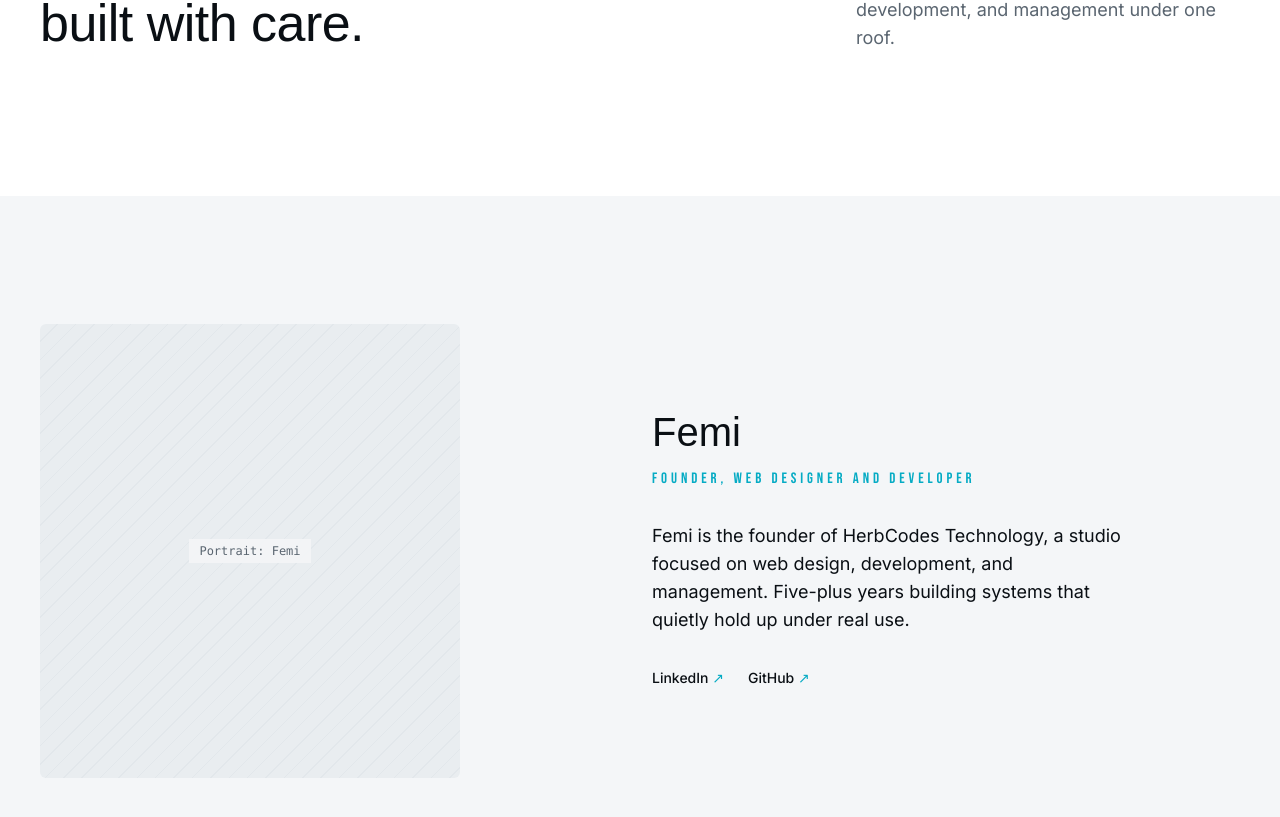
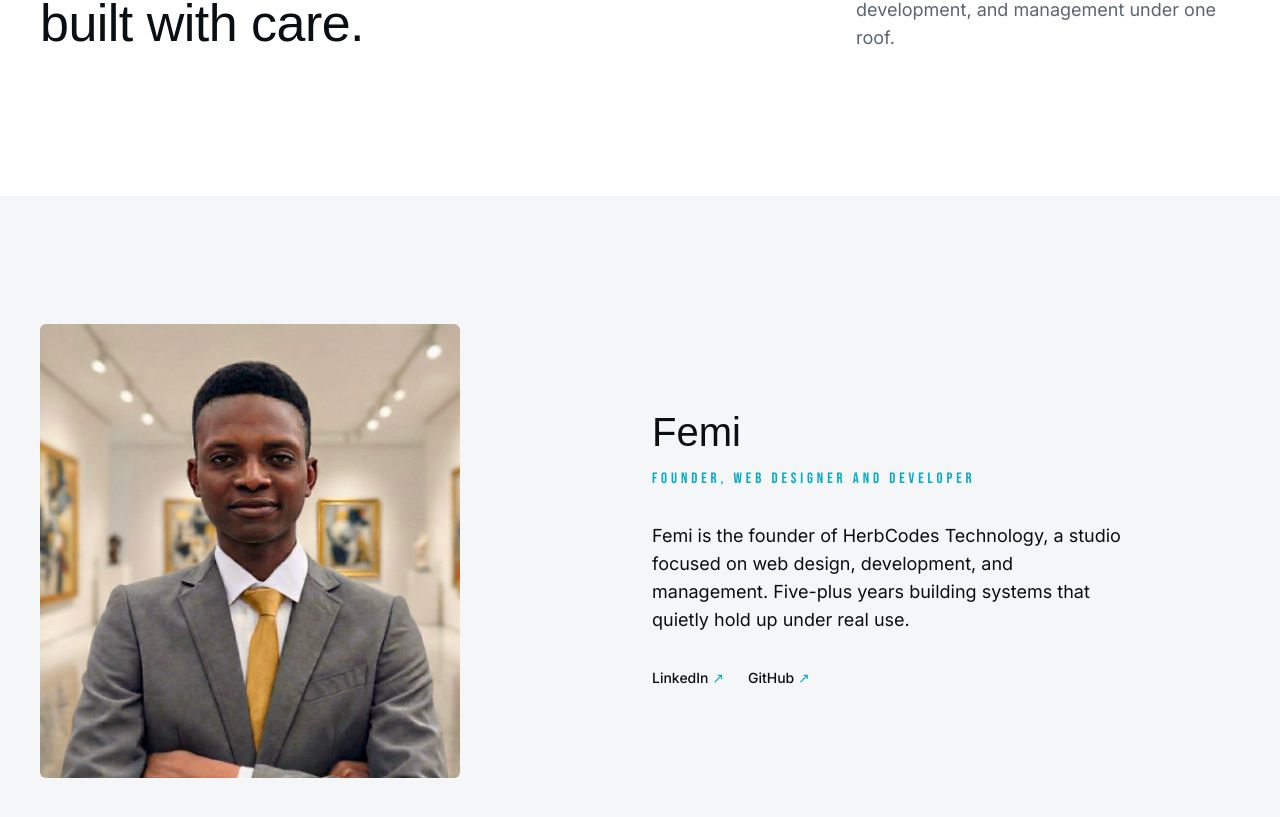
Before and after one commit to Obafemi00/portfolio, a Next.js app: page /about in a window 1280 px wide. Shown: the part 343-1160 px from the top of the page. Built offline with nearby package versions, Linux system fonts and the light colour scheme; a web font is replaced by a local one.

Commit message:
feat(about): add real founder portrait

```diff
--- a/app/about/page.tsx
+++ b/app/about/page.tsx
@@ -1,4 +1,5 @@
 import type { Metadata } from 'next';
+import Image from 'next/image';
 import CtaBand from '@/components/layout/CtaBand';
 
 export const metadata: Metadata = {
@@ -29,8 +30,6 @@
   { label: 'GitHub', href: 'https://github.com/Obafemi00' },
 ];
 
-const stripes = 'repeating-linear-gradient(135deg, #E9EDF0 0 12px, #E2E7EB 12px 13px)';
-
 const eyebrow = 'font-bebas text-herb-cyan text-[13px] tracking-[0.24em] md:text-sm md:tracking-[0.28em]';
 const sectionH2 = 'm-0 font-hammersmith font-normal tracking-normal text-herb-ink text-[30px] md:text-[36px] leading-[1.12]';
 
@@ -60,15 +59,15 @@
       <section className="bg-herb-fog py-[72px] md:py-32">
         <div className="max-w-[1280px] mx-auto px-6 md:px-10 grid grid-cols-1 md:grid-cols-12 gap-8 md:gap-6 md:items-center">
           <div className="md:col-span-5">
-            <div
-              className="w-full max-w-[420px] aspect-[1/1.08] rounded-md overflow-hidden flex items-center justify-center"
-              style={{ background: stripes }}
-              role="img"
-              aria-label="Portrait placeholder for Femi"
-            >
-              <span className="font-mono text-xs text-herb-slate bg-[rgba(244,246,248,0.9)] px-2.5 py-1">
-                Portrait: Femi
-              </span>
+            <div className="w-full max-w-[420px] aspect-[1/1.08] rounded-md overflow-hidden flex items-center justify-center">
+              <Image
+                src="/femi-portrait.jpeg"
+                alt="Portrait of Femi, founder of HerbCodes Technology"
+                width={840}
+                height={907}
+                priority
+                className="w-full h-full object-cover"
+              />
             </div>
           </div>
 
```
Also changed, not shown: public/femi-portrait.jpeg (added).
